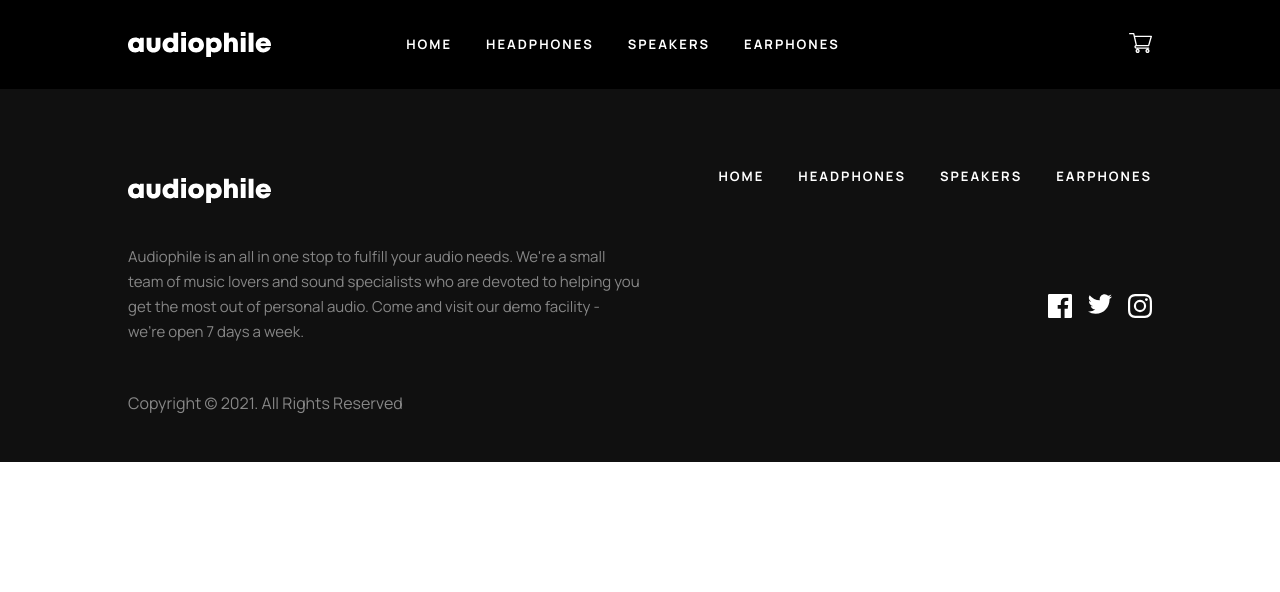
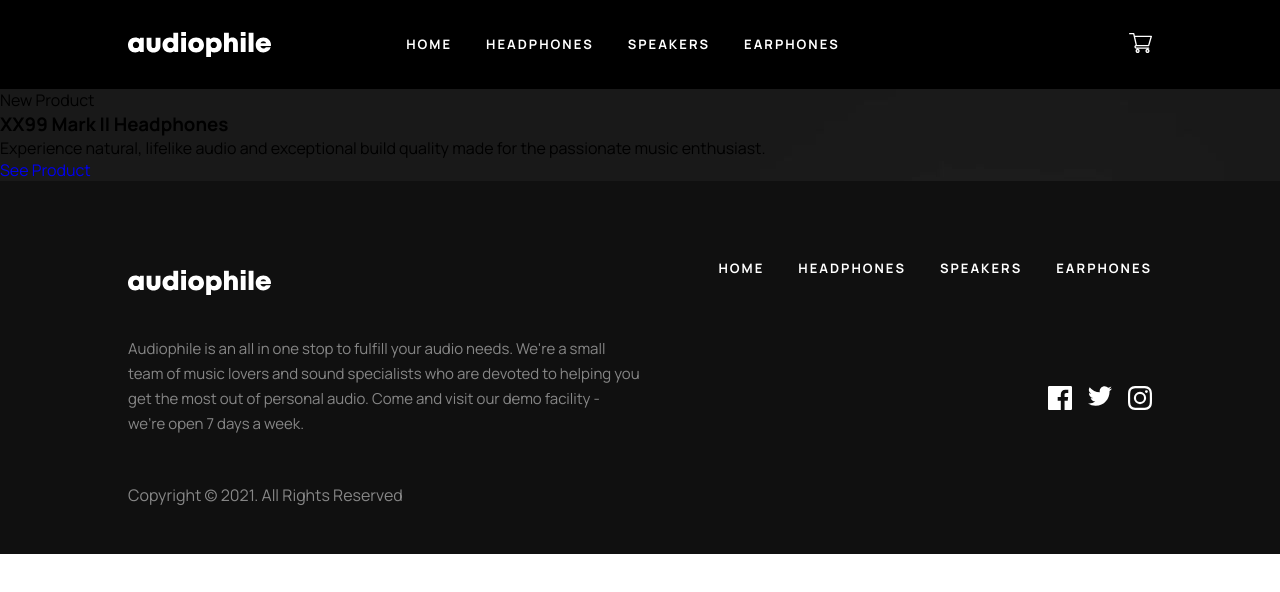
Before and after one commit to AntoanetaYordanova/Audiophile, a React (Create React App) app: page / in a window 1280 px wide. Shown: the top 592 px of the page. Built offline with nearby package versions, Linux system fonts and the light colour scheme.

Commit message:
Home page added

```diff
--- a/src/App.js
+++ b/src/App.js
@@ -1,5 +1,6 @@
 import Header from "./components/Header/Header";
 import Footer from "./components/Footer/Footer";
+import Home from "./components/Home/Home";
 import { Route, Routes } from 'react-router-dom';
 
 function App() {
@@ -8,7 +9,7 @@ function App() {
       <Header/>
       <main>
         <Routes>
-
+          <Route path="/" element={<Home/>}></Route>
         </Routes>
       </main>
       <Footer/>
--- /dev/null
+++ b/src/components/Home/Home.js
@@ -0,0 +1,28 @@
+import { Link } from 'react-router-dom';
+import styles from './Home.module.css';
+
+const Home = () => {
+    return (
+        <>
+            <section className={styles.heroSection}>
+                <div className={styles.heroSectionWrapper}>
+                    <section className={styles.heroSectionContent}>
+                        <p className={styles.overline}>New Product</p>
+                        <h1>XX99 Mark II Headphones</h1>
+                        <p>
+                            Experience natural, lifelike audio and exceptional
+                            build quality made for the passionate music
+                            enthusiast.
+                        </p>
+                        <Link to="/products/xx99mark2">See Product</Link>
+                    </section>
+                    {/* <section className={styles.heroSectionImg}>
+                        <img src="./images/home/desktop/image-hero.jpg" alt="headphones-img" />
+                    </section> */}
+                </div>
+            </section>
+        </>
+    );
+};
+
+export default Home;
--- /dev/null
+++ b/src/components/Home/Home.module.css
@@ -0,0 +1,4 @@
+.heroSection {
+  background-image: url("../../../public/images/home/desktop/image-hero.jpg");
+}
+/*# sourceMappingURL=Home.module.css.map */
--- /dev/null
+++ b/src/components/Home/Home.module.scss
@@ -0,0 +1,3 @@
+.heroSection {
+    background-image: url('../../../public/images/home/desktop/image-hero.jpg');
+}
```
Also changed, not shown: 1 other file (tests, documents, lock files or other folders).
